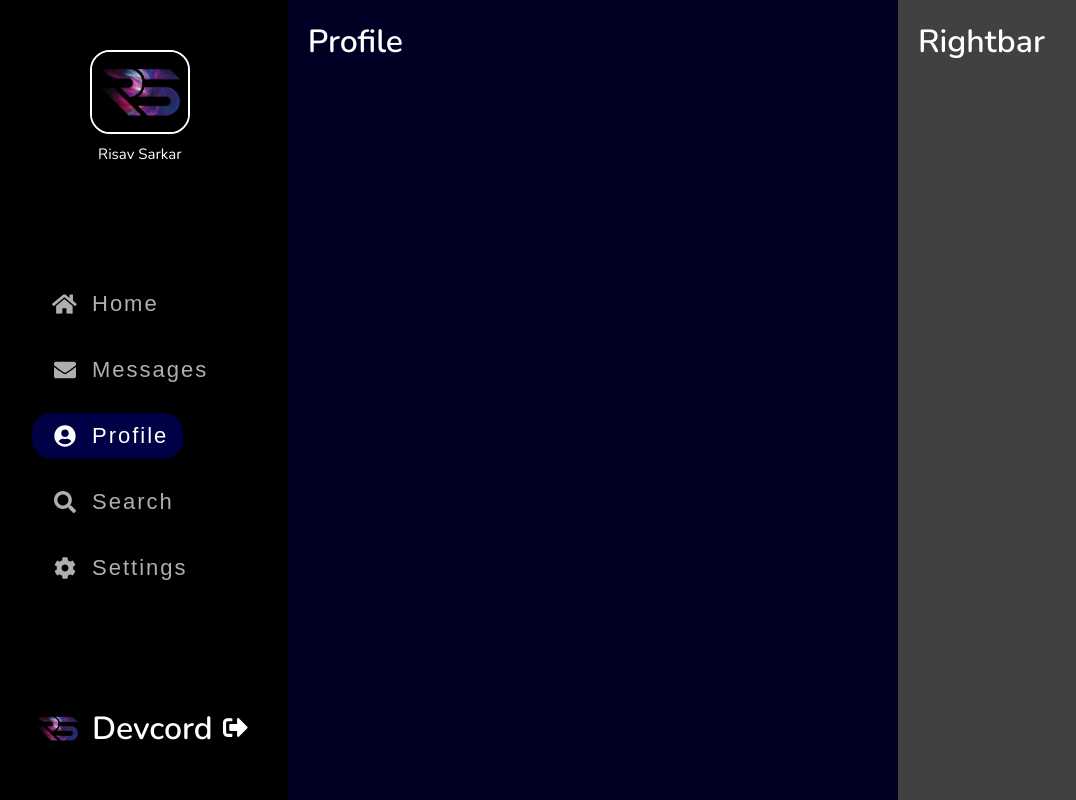
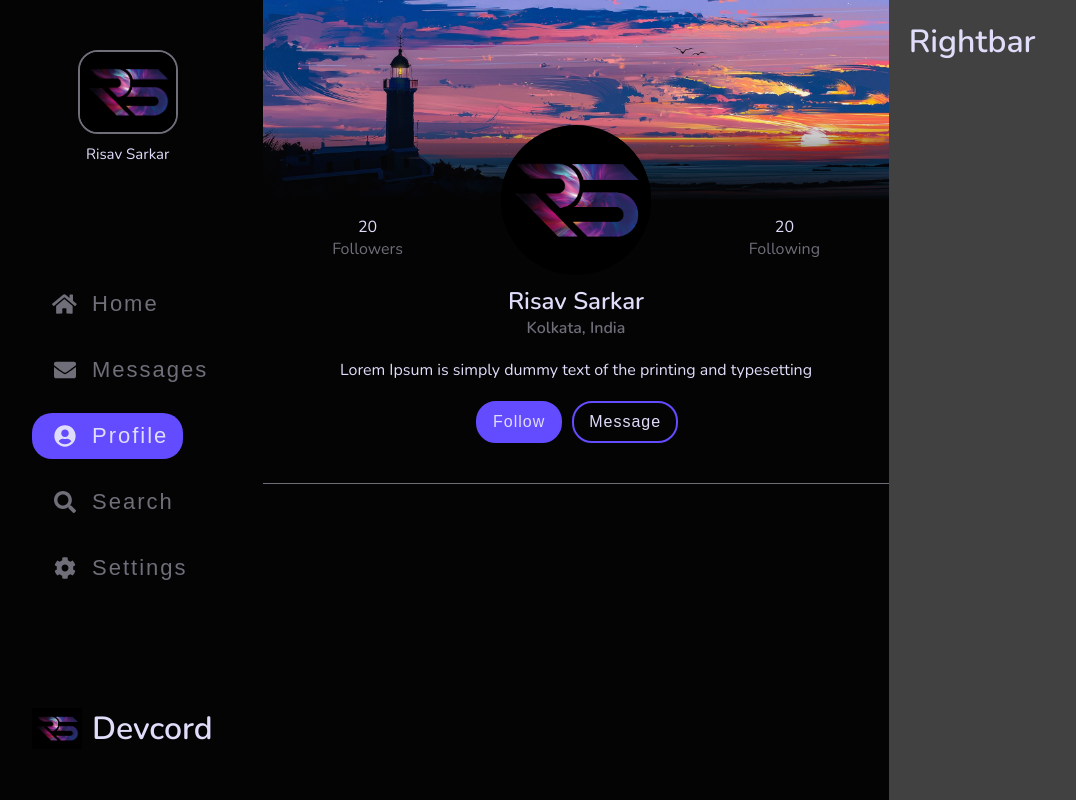
Before and after one commit to risav-sarkar/Devcord, a React (Create React App) app in the folder client/: page / in a window 1280 px wide. Both pictures are taken after a click on the button "Profile". Shown: the whole page, without its empty margins (8-1084 px from the left). Built offline with nearby package versions, Linux system fonts and the light colour scheme.

Commit message:
made frontend for profile and some tweeks

```diff
--- a/client/src/components/pageLayout.js
+++ b/client/src/components/pageLayout.js
@@ -82,9 +82,6 @@ const PageLayout = () => {
         <div className="navFooter">
           <img src={ProfilePic}></img>
           <h1>Devcord</h1>
-          <button>
-            <FontAwesomeIcon icon={faSignOutAlt} />
-          </button>
         </div>
       </div>
       <div className="content">
--- a/client/src/components/pages/profile.js
+++ b/client/src/components/pages/profile.js
@@ -1,5 +1,42 @@
+import ProfilePic from "../../assets/Profile.jpg";
+
 const Profile = () => {
-  return <h1>Profile</h1>;
+  return (
+    <div className="profileContainer">
+      <div className="coverImage">
+        <div className="blur"></div>
+        <div className="profileImageContainer">
+          <div className="profileInfo">
+            <p>20</p>
+            <p className="textGrey">Followers</p>
+          </div>
+          <div className="profileImage">
+            <img src={ProfilePic}></img>
+          </div>
+          <div className="profileInfo">
+            <p>20</p>
+            <p className="textGrey">Following</p>
+          </div>
+        </div>
+      </div>
+
+      <div className="profileTitle">
+        <h2>Risav Sarkar</h2>
+        <h4 className="textGrey">Kolkata, India</h4>
+      </div>
+
+      <div className="profileDesc">
+        <p>Lorem Ipsum is simply dummy text of the printing and typesetting</p>
+      </div>
+
+      <div className="buttonContainer">
+        <button className="btn1">Follow</button>
+        <button className="btn2">Message</button>
+      </div>
+
+      <div className="line"></div>
+    </div>
+  );
 };
 
 export default Profile;
--- a/client/src/styles/styles.css
+++ b/client/src/styles/styles.css
@@ -9,14 +9,15 @@
 html {
   height: 100%;
   width: 100%;
+  scroll-behavior: smooth;
 }
 
 body {
   height: 100%;
   width: 100%;
   font-family: "Nunito";
-  color: white;
-  background-color: black;
+  color: #e0ddfa;
+  background-color: #040405;
 }
 
 * body::-webkit-scrollbar {
@@ -37,6 +38,13 @@ body::-webkit-scrollbar-thumb:hover {
   background: #999999;
 }
 
+.line {
+  width: 100%;
+  height: 1px;
+  background-color: #6f6e79;
+  margin: 40px 0;
+}
+
 .layout {
   display: -webkit-box;
   display: -ms-flexbox;
@@ -51,7 +59,7 @@ body::-webkit-scrollbar-thumb:hover {
 }
 
 .layout .navBar {
-  background-color: black;
+  background-color: #040405;
   padding: 50px 40px;
   display: -webkit-box;
   display: -ms-flexbox;
@@ -75,7 +83,7 @@ body::-webkit-scrollbar-thumb:hover {
 
 .layout .navBar .navHeader img {
   border-radius: 20px;
-  border: 2px solid white;
+  border: 2px solid #6f6e79;
   width: 100px;
 }
 
@@ -104,7 +112,7 @@ body::-webkit-scrollbar-thumb:hover {
   background-color: transparent;
   padding: 10px 15px;
   border-radius: 20px;
-  color: #afafaf;
+  color: #6f6e79;
   cursor: pointer;
   display: -ms-grid;
   display: grid;
@@ -112,15 +120,18 @@ body::-webkit-scrollbar-thumb:hover {
   -ms-grid-columns: 35px 1fr;
       grid-template-columns: 35px 1fr;
   grid-gap: 10px;
+  -webkit-transition: 0.3s;
+  transition: 0.3s;
 }
 
 .layout .navBar .navButtons button:hover {
-  background-color: #000047;
+  color: #e0ddfa;
+  background-color: #634bff;
 }
 
 .layout .navBar .navButtons .selected {
-  color: white;
-  background-color: #000047;
+  color: #e0ddfa;
+  background-color: #634bff;
 }
 
 .layout .navBar .navFooter {
@@ -131,19 +142,6 @@ body::-webkit-scrollbar-thumb:hover {
       -ms-flex-align: center;
           align-items: center;
   gap: 10px;
-}
-
-.layout .navBar .navFooter button {
-  text-align: left;
-  width: -webkit-fit-content;
-  width: -moz-fit-content;
-  width: fit-content;
-  font-size: 25px;
-  outline: none;
-  border: none;
-  background-color: transparent;
-  color: white;
-  cursor: pointer;
 }
 
 .layout .navBar .navFooter img {
@@ -179,9 +177,6 @@ body::-webkit-scrollbar-thumb:hover {
   .layout .navBar .navFooter h1 {
     display: none;
   }
-  .layout .navBar .navFooter button {
-    display: none;
-  }
 }
 
 @media (max-width: 600px) {
@@ -202,8 +197,12 @@ body::-webkit-scrollbar-thumb:hover {
 }
 
 .layout .content .mainContent {
-  background-color: #000025;
-  padding: 20px;
+  background-color: #040405;
+  overflow-x: scroll;
+}
+
+.layout .content ::-webkit-scrollbar {
+  display: none;
 }
 
 .layout .content .rightBar {
@@ -259,3 +258,101 @@ body::-webkit-scrollbar-thumb:hover {
     padding-bottom: 98px;
   }
 }
+
+.profileContainer .coverImage {
+  background-image: url(../assets/Cover.jpg);
+  background-size: cover;
+  background-repeat: no-repeat;
+  background-position: center;
+  height: 200px;
+  position: relative;
+}
+
+.profileContainer .coverImage .blur {
+  position: absolute;
+  width: 100%;
+  bottom: 0;
+  height: 80px;
+  background: -webkit-gradient(linear, left bottom, left top, from(#040405), to(#ffffff00));
+  background: linear-gradient(to top, #040405, #ffffff00);
+}
+
+.profileContainer .coverImage .profileImageContainer {
+  width: 100%;
+  display: -ms-grid;
+  display: grid;
+  -ms-grid-columns: 1fr 1fr 1fr;
+      grid-template-columns: 1fr 1fr 1fr;
+  place-items: center;
+  position: absolute;
+  bottom: -75px;
+}
+
+.profileContainer .coverImage .profileImageContainer .profileInfo {
+  padding-top: 75px;
+  text-align: center;
+}
+
+.profileContainer .coverImage .profileImageContainer .profileImage {
+  border-radius: 50%;
+  width: 150px;
+  height: 150px;
+  overflow: hidden;
+  display: -ms-grid;
+  display: grid;
+  place-items: center;
+  background-color: black;
+}
+
+.profileContainer .coverImage .profileImageContainer .profileImage img {
+  max-width: 100%;
+  max-height: 100%;
+}
+
+.profileContainer .profileTitle {
+  padding: 85px 20px 0 20px;
+  text-align: center;
+}
+
+.profileContainer .profileDesc {
+  padding: 20px;
+  text-align: center;
+}
+
+.profileContainer .textGrey {
+  color: #6f6e79;
+}
+
+.profileContainer .buttonContainer {
+  display: -ms-grid;
+  display: grid;
+  -ms-grid-columns: 1fr 1fr;
+      grid-template-columns: 1fr 1fr;
+  place-items: center;
+  max-width: 200px;
+  grid-gap: 10px;
+  margin: 0 auto;
+}
+
+.profileContainer .buttonContainer button {
+  padding: 10px 15px;
+  border-radius: 20px;
+  border: 2px solid #634bff;
+  background: transparent;
+  outline: none;
+  color: #e0ddfa;
+  font-size: 16px;
+  letter-spacing: 1px;
+  cursor: pointer;
+  -webkit-transition: 0.3s;
+  transition: 0.3s;
+}
+
+.profileContainer .buttonContainer button:hover {
+  border: 2px solid #3b1cff;
+  background-color: #3b1cff;
+}
+
+.profileContainer .buttonContainer .btn1 {
+  background: #634bff;
+}
--- a/client/src/styles/styles.scss
+++ b/client/src/styles/styles.scss
@@ -1,10 +1,10 @@
 @import url("https://fonts.googleapis.com/css2?family=Nunito:wght@400;600&display=swap");
 
-$text_white: white;
-$text_grey: rgb(175, 175, 175);
-$background1: black;
-$background2: rgb(20, 20, 20);
-$background3: rgb(0, 0, 20);
+$text_white: #e0ddfa;
+$text_grey: #6f6e79;
+$background1: #040405;
+$accent1: #634bff;
+$accent1_hover: #3b1cff;
 $max_width: 1400px;
 
 * {
@@ -16,6 +16,7 @@ $max_width: 1400px;
 html {
   height: 100%;
   width: 100%;
+  scroll-behavior: smooth;
 }
 
 body {
@@ -23,7 +24,7 @@ body {
   width: 100%;
   font-family: "Nunito";
   color: $text_white;
-  background-color: black;
+  background-color: $background1;
 }
 
 * body::-webkit-scrollbar {
@@ -41,6 +42,13 @@ body::-webkit-scrollbar-thumb:hover {
   background: hsl(0, 0%, 60%);
 }
 
+.line {
+  width: 100%;
+  height: 1px;
+  background-color: $text_grey;
+  margin: 40px 0;
+}
+
 .layout {
   display: flex;
   flex-direction: row;
@@ -49,7 +57,7 @@ body::-webkit-scrollbar-thumb:hover {
   max-width: $max_width;
 
   .navBar {
-    background-color: black;
+    background-color: $background1;
     padding: 50px 40px;
     display: flex;
     flex-direction: column;
@@ -61,7 +69,7 @@ body::-webkit-scrollbar-thumb:hover {
       place-items: center;
       img {
         border-radius: 20px;
-        border: 2px solid white;
+        border: 2px solid $text_grey;
         width: 100px;
       }
       p {
@@ -91,15 +99,17 @@ body::-webkit-scrollbar-thumb:hover {
         place-items: center;
         grid-template-columns: 35px 1fr;
         grid-gap: 10px;
+        transition: 0.3s;
 
         &:hover {
-          background-color: rgb(0, 0, 71);
+          color: $text_white;
+          background-color: $accent1;
         }
       }
 
       .selected {
         color: $text_white;
-        background-color: rgb(0, 0, 71);
+        background-color: $accent1;
       }
     }
 
@@ -107,17 +117,6 @@ body::-webkit-scrollbar-thumb:hover {
       display: flex;
       align-items: center;
       gap: 10px;
-
-      button {
-        text-align: left;
-        width: fit-content;
-        font-size: 25px;
-        outline: none;
-        border: none;
-        background-color: transparent;
-        color: $text_white;
-        cursor: pointer;
-      }
 
       img {
         max-width: 50px;
@@ -151,9 +150,6 @@ body::-webkit-scrollbar-thumb:hover {
         h1 {
           display: none;
         }
-        button {
-          display: none;
-        }
       }
     }
   }
@@ -174,8 +170,12 @@ body::-webkit-scrollbar-thumb:hover {
     grid-template-columns: 62% 38%;
 
     .mainContent {
-      background-color: rgb(0, 0, 37);
-      padding: 20px;
+      background-color: $background1;
+      overflow-x: scroll;
+    }
+
+    ::-webkit-scrollbar {
+      display: none;
     }
 
     .rightBar {
@@ -231,3 +231,94 @@ body::-webkit-scrollbar-thumb:hover {
     }
   }
 }
+
+.profileContainer {
+  .coverImage {
+    background-image: url(../assets/Cover.jpg);
+    background-size: cover;
+    background-repeat: no-repeat;
+    background-position: center;
+    height: 200px;
+    position: relative;
+
+    .blur {
+      position: absolute;
+      width: 100%;
+      bottom: 0;
+      height: 80px;
+      background: linear-gradient(to top, $background1, #ffffff00);
+    }
+    .profileImageContainer {
+      width: 100%;
+      display: grid;
+      grid-template-columns: 1fr 1fr 1fr;
+      place-items: center;
+      position: absolute;
+      bottom: -75px;
+
+      .profileInfo {
+        padding-top: 75px;
+        text-align: center;
+      }
+      .profileImage {
+        border-radius: 50%;
+        width: 150px;
+        height: 150px;
+        overflow: hidden;
+        display: grid;
+        place-items: center;
+        background-color: black;
+
+        img {
+          max-width: 100%;
+          max-height: 100%;
+        }
+      }
+    }
+  }
+
+  .profileTitle {
+    padding: 85px 20px 0 20px;
+    text-align: center;
+  }
+
+  .profileDesc {
+    padding: 20px;
+    text-align: center;
+  }
+
+  .textGrey {
+    color: $text_grey;
+  }
+
+  .buttonContainer {
+    display: grid;
+    grid-template-columns: 1fr 1fr;
+    place-items: center;
+    max-width: 200px;
+    grid-gap: 10px;
+    margin: 0 auto;
+
+    button {
+      padding: 10px 15px;
+      border-radius: 20px;
+      border: 2px solid $accent1;
+      background: transparent;
+      outline: none;
+      color: $text_white;
+      font-size: 16px;
+      letter-spacing: 1px;
+      cursor: pointer;
+      transition: 0.3s;
+
+      &:hover {
+        border: 2px solid $accent1_hover;
+        background-color: $accent1_hover;
+      }
+    }
+
+    .btn1 {
+      background: $accent1;
+    }
+  }
+}
```
Also changed, not shown: client/src/assets/Cover.jpg (added).
